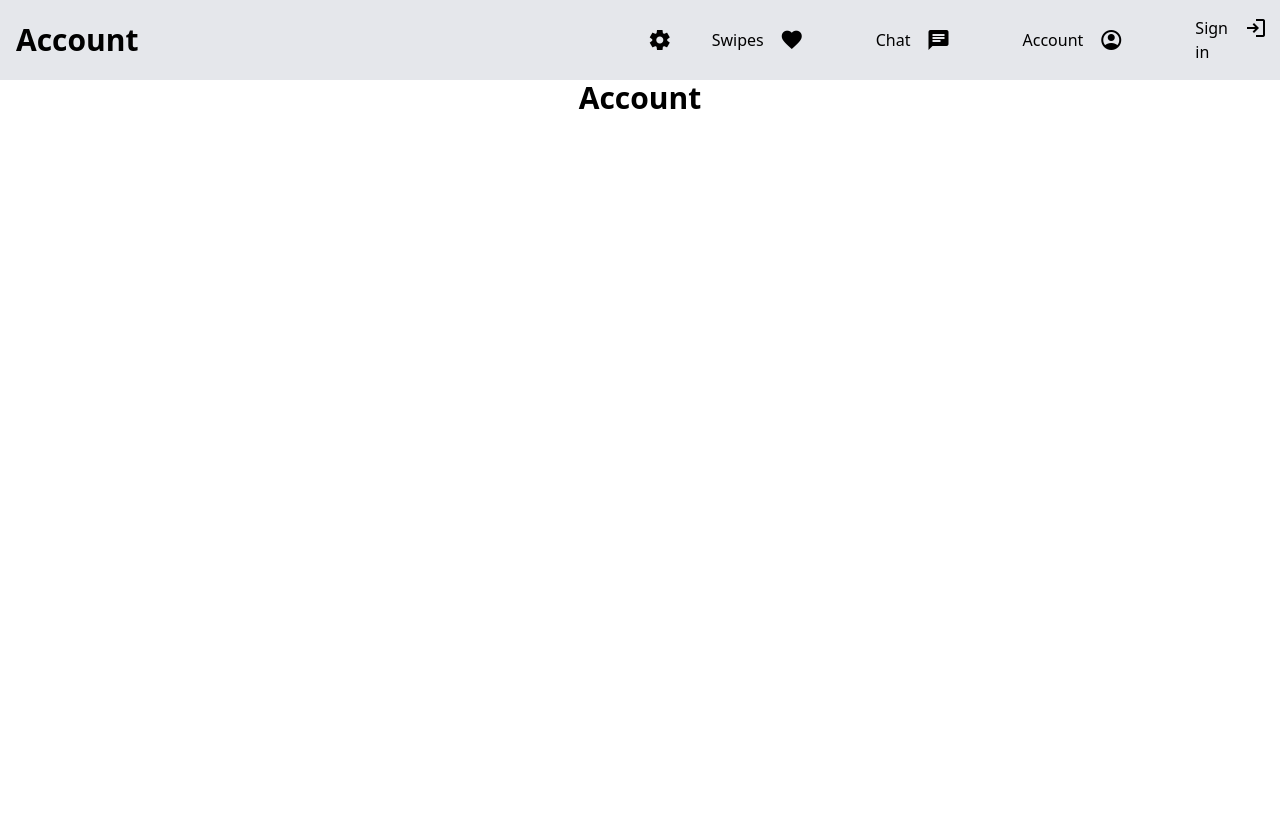
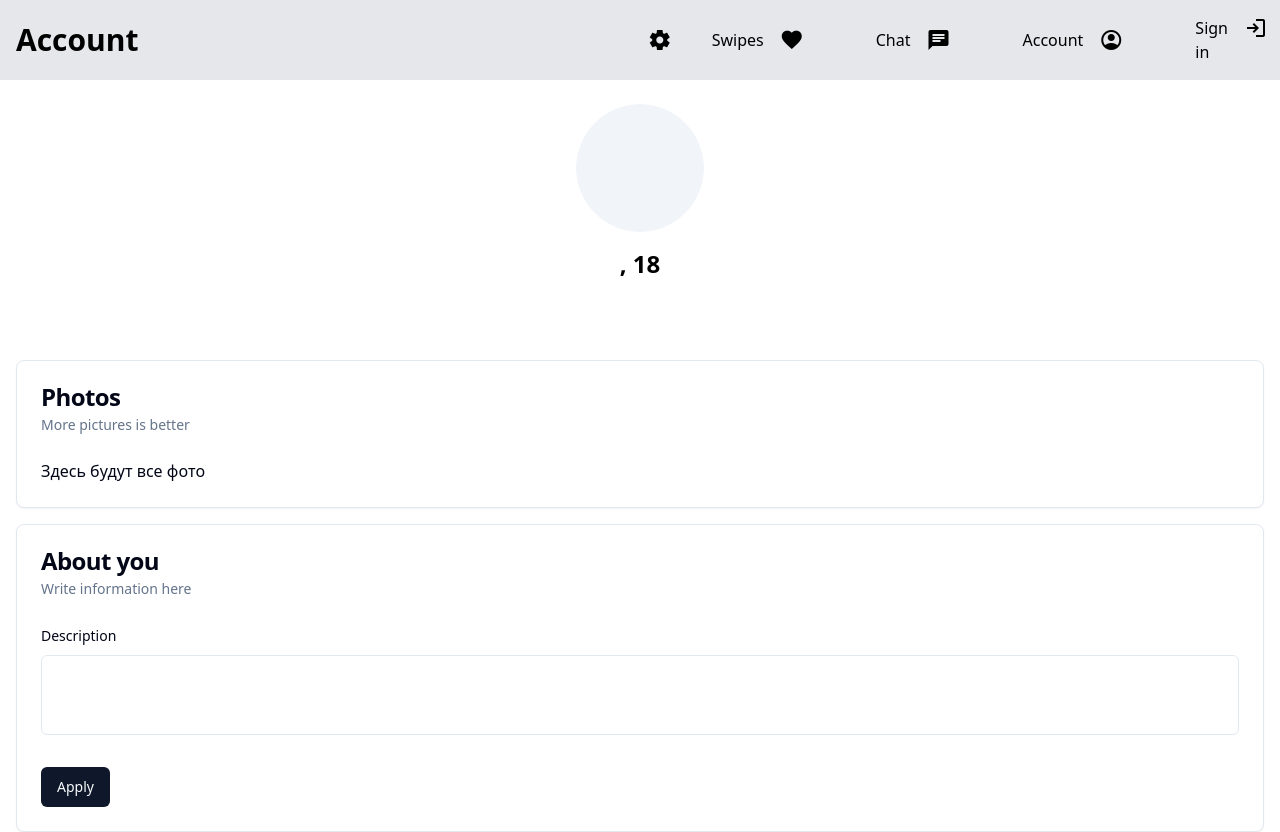
Before and after one commit to Kernoonusi/cupidr2, a Next.js app: page /account in a window 1280 px wide. Before the commit the page ends 800 px from the top, so only its background shows below. Built offline with nearby package versions, Linux system fonts and the light colour scheme; no server answers.

Commit message:
feat: add account page options

```diff
--- a/package.json
+++ b/package.json
@@ -19,6 +19,7 @@
     "@radix-ui/react-navigation-menu": "^1.1.4",
     "@radix-ui/react-slider": "^1.1.2",
     "@radix-ui/react-slot": "^1.0.2",
+    "@radix-ui/react-switch": "^1.0.3",
     "@vercel/postgres": "^0.7.2",
     "class-variance-authority": "^0.7.0",
     "clsx": "^2.1.0",
--- a/src/app/account/page.tsx
+++ b/src/app/account/page.tsx
@@ -1,7 +1,36 @@
-export default function Account() {
-    return (
-        <main className="max-w-7xl mx-auto px-4">
-            <h1 className="text-3xl font-bold text-center">Account</h1>
-        </main>
-    );
+import { auth } from "@/auth";
+import { Card, CardContent, CardDescription, CardHeader, CardTitle } from "@/components/ui/card";
+import { Avatar, AvatarFallback, AvatarImage } from "@/components/ui/avatar";
+import AboutYou from "@/components/features/aboutYou";
+
+export default async function Account() {
+	const session = await auth();
+
+	return (
+		<main className="max-w-7xl mx-auto px-4 flex flex-col items-center gap-4">
+			<Avatar className="mt-6 w-32 h-32">
+				<AvatarImage src={session?.user?.image || ""} alt="@shadcn" />
+				<AvatarFallback>{session?.user?.name ? session?.user?.name[0] : ""}</AvatarFallback>
+			</Avatar>
+			<h1 className="text-2xl font-bold text-center">{session?.user?.name}, 18</h1>
+			<Card className="w-full mt-16 dark:bg-dark">
+				<CardHeader>
+					<CardTitle>Photos</CardTitle>
+					<CardDescription>More pictures is better</CardDescription>
+				</CardHeader>
+				<CardContent>
+					<p>Здесь будут все фото</p>
+				</CardContent>
+			</Card>
+			<Card className="w-full dark:bg-dark">
+				<CardHeader>
+					<CardTitle>About you</CardTitle>
+					<CardDescription>Write information here</CardDescription>
+				</CardHeader>
+				<CardContent>
+					<AboutYou/>
+				</CardContent>
+			</Card>
+		</main>
+	);
 }
--- a/src/app/settings/page.tsx
+++ b/src/app/settings/page.tsx
@@ -1,7 +1,62 @@
+"use client";
+import { Button } from "@/components/ui/button";
+import { Card, CardContent, CardDescription, CardHeader, CardTitle } from "@/components/ui/card";
+import {
+	FormField,
+	FormItem,
+	FormLabel,
+	FormControl,
+	FormMessage,
+	Form,
+    FormDescription,
+} from "@/components/ui/form";
+import { Switch } from "@/components/ui/switch";
+import { SubmitHandler, useForm } from "react-hook-form";
+
+interface IFormInput {
+	username: string;
+}
+
 export default function Settings() {
-    return (
-        <main className="max-w-7xl mx-auto px-4">
-            <h1 className="text-3xl font-bold text-center">Settings</h1>
-        </main>
-    );
+	const form = useForm({
+		defaultValues: {
+			username: "",
+		},
+	});
+	const onSubmit: SubmitHandler<IFormInput> = (data) => {
+		console.log(data);
+	};
+	return (
+		<main className="max-w-7xl mx-auto px-4">
+			<Card className="w-full mt-4 dark:bg-dark">
+				<CardHeader>
+					<CardTitle>Settings</CardTitle>
+				</CardHeader>
+				<CardContent>
+					<Form {...form}>
+						<form onSubmit={form.handleSubmit(onSubmit)} className="space-y-8 ">
+							<FormField
+								control={form.control}
+								name="username"
+								render={({ field }) => (
+									<FormItem className="flex items-center justify-between">
+										<div>
+											<FormLabel>Ready for dating</FormLabel>
+                                            <FormDescription>
+                                                If you are ready for dating, you can see others and they too will see you
+                                            </FormDescription>
+										</div>
+										<FormControl>
+											<Switch />
+										</FormControl>
+										<FormMessage />
+									</FormItem>
+								)}
+							/>
+						</form>
+					</Form>
+				</CardContent>
+			</Card>
+		</main>
+	);
 }
--- /dev/null
+++ b/src/components/features/aboutYou.tsx
@@ -0,0 +1,50 @@
+"use client";
+
+import {
+	FormField,
+	FormItem,
+	FormLabel,
+	FormControl,
+	FormDescription,
+	FormMessage,
+	Form,
+} from "@/components/ui/form";
+import { Textarea } from "@/components/ui/textarea";
+import { SubmitHandler, useForm } from "react-hook-form";
+import { Button } from "../ui/button";
+
+interface IFormInput {
+	description: string;
+}
+
+export default function AboutYou() {
+	const form = useForm({
+		defaultValues: {
+			description: "",
+		},
+	});
+	const onSubmit: SubmitHandler<IFormInput> = (data) => {
+		console.log(data);
+	};
+
+	return (
+		<Form {...form}>
+			<form onSubmit={form.handleSubmit(onSubmit)} className="space-y-8 ">
+				<FormField
+					control={form.control}
+					name="description"
+					render={({ field }) => (
+						<FormItem>
+							<FormLabel>Description</FormLabel>
+							<FormControl>
+								<Textarea className="resize-none" {...field} />
+							</FormControl>
+							<FormMessage />
+						</FormItem>
+					)}
+				/>
+				<Button type="submit">Apply</Button>
+			</form>
+		</Form>
+	);
+}
--- /dev/null
+++ b/src/components/ui/switch.tsx
@@ -0,0 +1,29 @@
+"use client"
+
+import * as React from "react"
+import * as SwitchPrimitives from "@radix-ui/react-switch"
+
+import { cn } from "@/lib/utils"
+
+const Switch = React.forwardRef<
+  React.ElementRef<typeof SwitchPrimitives.Root>,
+  React.ComponentPropsWithoutRef<typeof SwitchPrimitives.Root>
+>(({ className, ...props }, ref) => (
+  <SwitchPrimitives.Root
+    className={cn(
+      "peer inline-flex h-6 w-11 shrink-0 cursor-pointer items-center rounded-full border-2 border-transparent transition-colors focus-visible:outline-none focus-visible:ring-2 focus-visible:ring-slate-950 focus-visible:ring-offset-2 focus-visible:ring-offset-white disabled:cursor-not-allowed disabled:opacity-50 data-[state=checked]:bg-slate-900 data-[state=unchecked]:bg-slate-200 dark:focus-visible:ring-slate-300 dark:focus-visible:ring-offset-slate-950 dark:data-[state=checked]:bg-slate-50 dark:data-[state=unchecked]:bg-slate-800",
+      className
+    )}
+    {...props}
+    ref={ref}
+  >
+    <SwitchPrimitives.Thumb
+      className={cn(
+        "pointer-events-none block h-5 w-5 rounded-full bg-white shadow-lg ring-0 transition-transform data-[state=checked]:translate-x-5 data-[state=unchecked]:translate-x-0 dark:bg-slate-950"
+      )}
+    />
+  </SwitchPrimitives.Root>
+))
+Switch.displayName = SwitchPrimitives.Root.displayName
+
+export { Switch }
--- /dev/null
+++ b/src/components/ui/textarea.tsx
@@ -0,0 +1,24 @@
+import * as React from "react"
+
+import { cn } from "@/lib/utils"
+
+export interface TextareaProps
+  extends React.TextareaHTMLAttributes<HTMLTextAreaElement> {}
+
+const Textarea = React.forwardRef<HTMLTextAreaElement, TextareaProps>(
+  ({ className, ...props }, ref) => {
+    return (
+      <textarea
+        className={cn(
+          "flex min-h-[80px] w-full rounded-md border border-slate-200 bg-white px-3 py-2 text-sm ring-offset-white placeholder:text-slate-500 focus-visible:outline-none focus-visible:ring-2 focus-visible:ring-slate-950 focus-visible:ring-offset-2 disabled:cursor-not-allowed disabled:opacity-50 dark:border-slate-800 dark:bg-slate-950 dark:ring-offset-slate-950 dark:placeholder:text-slate-400 dark:focus-visible:ring-slate-300",
+          className
+        )}
+        ref={ref}
+        {...props}
+      />
+    )
+  }
+)
+Textarea.displayName = "Textarea"
+
+export { Textarea }
```
Also changed, not shown: 1 other file (tests, documents, lock files or other folders).
